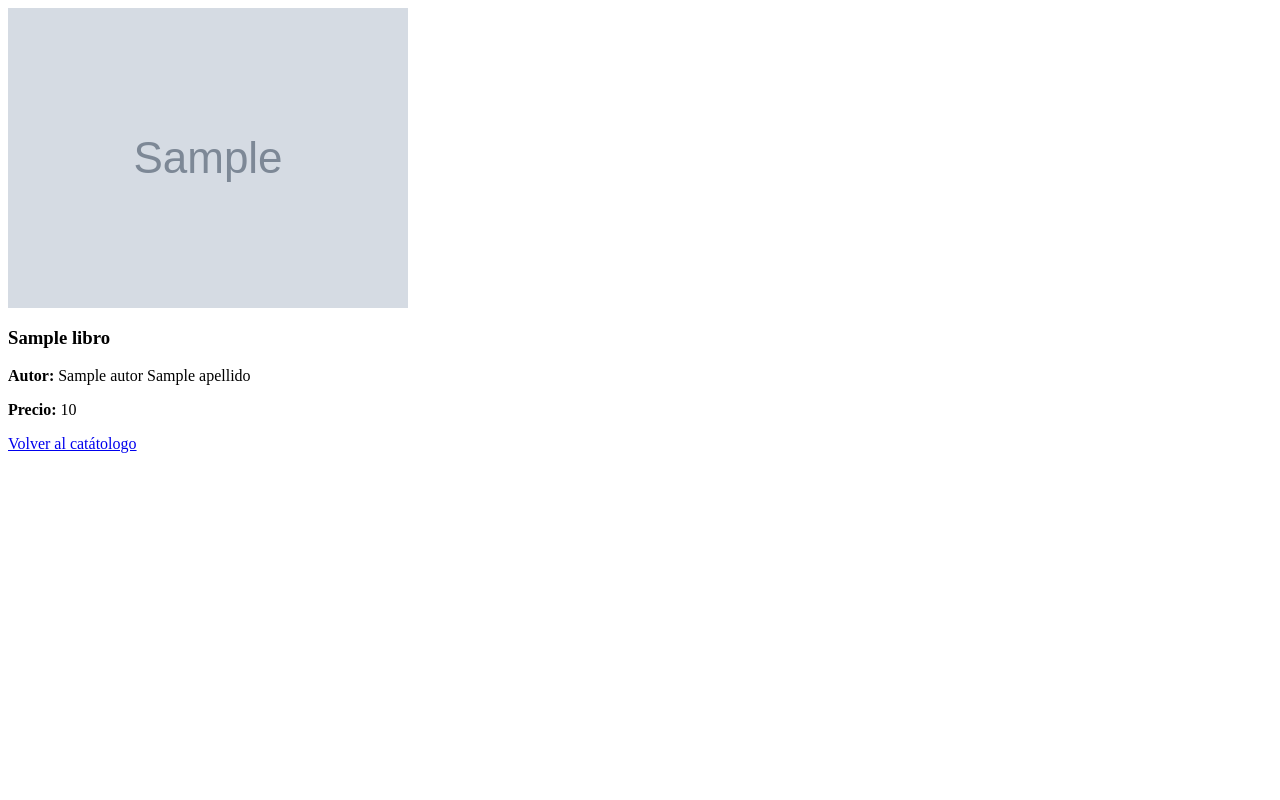
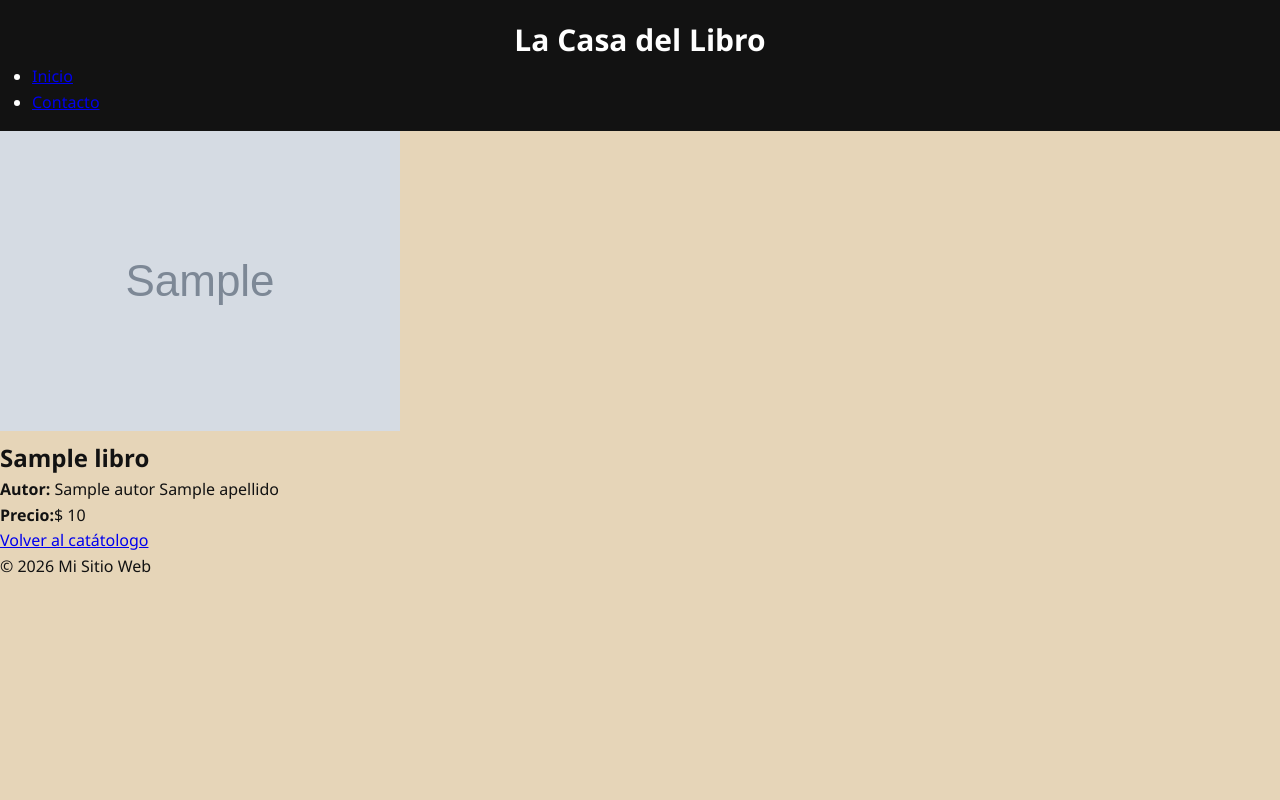
Before and after one commit to cristhian089/libros_django, a Django app: template catalogo_libros/templates/catalogo/detalle_libros.html in a window 1280 px wide. Run offline with Django 3.2, Linux system fonts and the light colour scheme; the template is opened without the code that fills it: most values are stand-ins (such as "Sample title", 1, 10 or a date in 2020); grey boxes marked "Sample" are stand-in pictures.

Commit message:
ajuste: templates creacion de herencia plantillas y estilos con

```diff
--- /dev/null
+++ b/catalogo_libros/static/css/estilos.css
@@ -0,0 +1,98 @@
+:root {
+    --negro: #121212;
+    --beige: #E6D5B8;
+    --gris-claro:#BDBDBD;
+    --blanco:#ffffff;
+    --acento:#8C6A4A;
+    --verde-menu:#b6ff00;
+}
+
+*{
+    margin: 0;
+    padding: 0;
+    box-sizing: border-box;
+}
+
+body{
+    font-family: 'Segoe UI', system-ui, -apple-system,sans-serif;
+    background-color: var(--beige);
+    color:var(--negro);
+    line-height: 1.6;
+
+}
+
+
+/*
+    HEADER
+*/
+
+header {
+    background: var(--negro);
+    color: var(--blanco);
+    padding: 1rem 2rem;
+}
+
+.header-top{
+    display: grid;
+    grid-template-columns : auto 1fr auto;
+    align-items: center;
+}
+
+.logo{
+    height: 90px;
+    width: auto;
+}
+
+/* TITULO CENTRADO REAL */
+.site-title {
+    text-align: center;
+    font-size: 3rem;
+    font-weight: bold;
+    color: var(--blanco);
+    line-height: 1;
+}
+
+/* CARRITO */
+.carrito {
+    color: var(--blanco);
+    text-decoration: none;
+    font-weight: bold;
+    white-space: nowrap;
+}
+
+.header-bottom{
+    display: grid;
+    grid-template-columns: 1fr auto;
+    align-items: center;
+    margin-top: 0.8rem;
+}
+
+/* MENU */
+.main-nav a {
+    color:var(--blanco);
+    text-decoration:none;
+    padding: 0.6rem 1.6rem;
+    border:2px solid var(--verde-menu);
+    border-radius: 14px;
+    font-weight: 500;
+    transition: background 0.3s ease, color 0.3s ease;
+}
+
+.main-nav a:hover {
+    background: var(--verde-menu);
+    color:#000;
+}
+
+/* redes */
+.social{
+    display: flex;
+    gap: 1rem;
+}
+
+.social a {
+    color: var(--beige);
+    text-decoration: none;
+    font-size: 0.9rem;
+}
+
+/* MAIN */
--- a/catalogo_libros/templates/catalogo/base.html
+++ b/catalogo_libros/templates/catalogo/base.html
@@ -1,11 +1,33 @@
 {% load static %}
+<!DOCTYPE html>
+<html lang="en">
+<head>
+    <meta charset="UTF-8">
+    <meta name="viewport" content="width=device-width, initial-scale=1.0">
+    <link rel="stylesheet" href="{% static 'css/estilos.css' %}">
+    <title>{% block title %} Catálogo de Libros {% endblock %}</title>
+</head>
+<body>
+
+    <header class="header">
+        <h1 style="text-align: center;font-size: 30px;">La Casa del Libro</h1>
+        <nav>
+
+            <ul>
+                <li><a href="#">Inicio</a></li>
+                <li><a href="#">Contacto</a></li>
+            </ul>
+        </nav>
+    </header>
+
+
 {% block content %}
 
 <section id="catalogo">
     <h2>Libros disponibles</h2>
 
     <div class="grid-libros">
-        {% for libros in libros %}
+        {% for libro in libros %}
             <article class="libro-card">
 
                 {% if libro.imagen %}
@@ -30,14 +52,16 @@
             </article>
 
             {% empty %}
-
+            <p>No hay libros disponbles.</p>
 
         {% endfor %}
 
     </div>
+</section>
+{% endblock %}
 
-
-
-</section>
-
-{% endblock %}
+    <footer>
+        <p>&copy; 2026 Mi Sitio Web</p>
+    </footer>
+</body>
+</html>
--- a/catalogo_libros/templates/catalogo/detalle_libros.html
+++ b/catalogo_libros/templates/catalogo/detalle_libros.html
@@ -14,12 +14,12 @@
         {% endif %}
 
         <div class="info-libro">
-            <h1>{{ libro.nombreLibro }}</h1>
+            <h2>{{ libro.nombreLibro }}</h2>
 
             <p><strong>Autor:</strong> {{ libro.autor.nombre }}  {{ libro.autor.apellido }}</p>
-            <p><strong>Precio:</strong> {{ libro.precio }}</p>
+            <p><strong>Precio:</strong>$ {{ libro.precio }}</p>
 
-            <a href="{% url 'lista_libros' %}">
+            <a href="{% url 'libros' %}" class="btn-volver">
                 Volver al catátologo
             </a>
 
--- a/catalogo_libros/templates/catalogo/lista_libros.html
+++ b/catalogo_libros/templates/catalogo/lista_libros.html
@@ -1,4 +1,4 @@
-{% extends 'catalogo/base.html' %}
+{% extends "catalogo/base.html" %}
 {% load static %}
 
 {% block title %} Catálogo de Libros {% endblock %}
@@ -8,7 +8,7 @@
 <section id="catalogo">
     <h2>Libros disponibles</h2>
     <div class="grid-libros">
-        {% for libro in libros %}
+        {% for libro in librosttt %}
 
         <article class="libro-card">
             {% if libro.imagen %}
@@ -18,7 +18,7 @@
             {% endif %}
 
             <h3>{{ libro.nombreLibro }}</h3>
-            <p>{{ libro.autor.nombre }}</p>
+            <p>{{ libro.autor.nombre }} {{ libro.autor.apellido }}</p>
             <span>$ {{ libro.precio }} </span>
 
             <div class="acciones">
--- a/catalogo_libros/views.py
+++ b/catalogo_libros/views.py
@@ -14,6 +14,5 @@
 
 def detale_libro(request,id):
     libro = get_object_or_404(Libros,id=id)
-
     return render(request, 'catalogo/detalle_libro.html',
                 {'libro':libro})
```
Also changed, not shown: catalogo_libros/static/img/logo.jpg (added).
